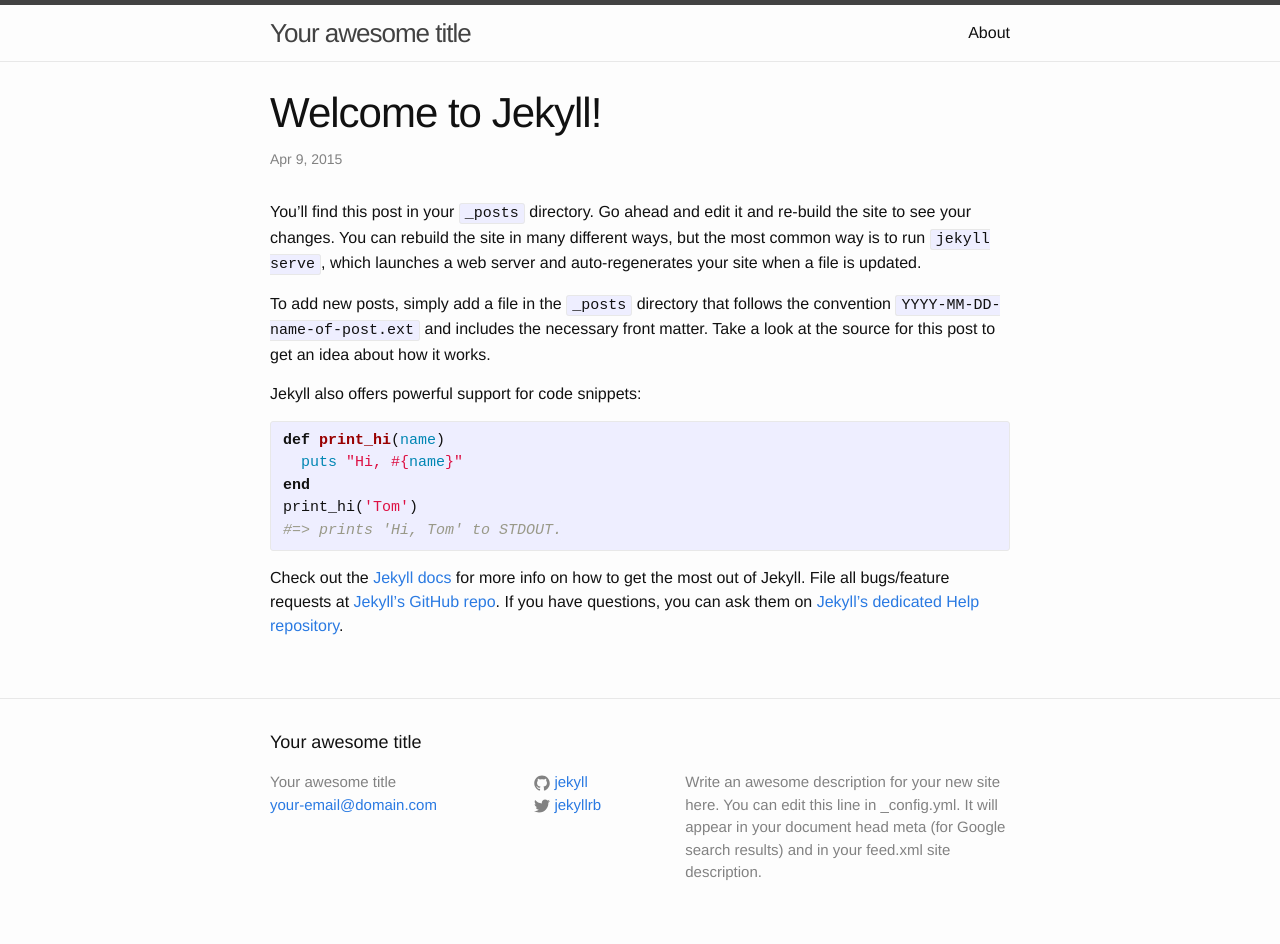
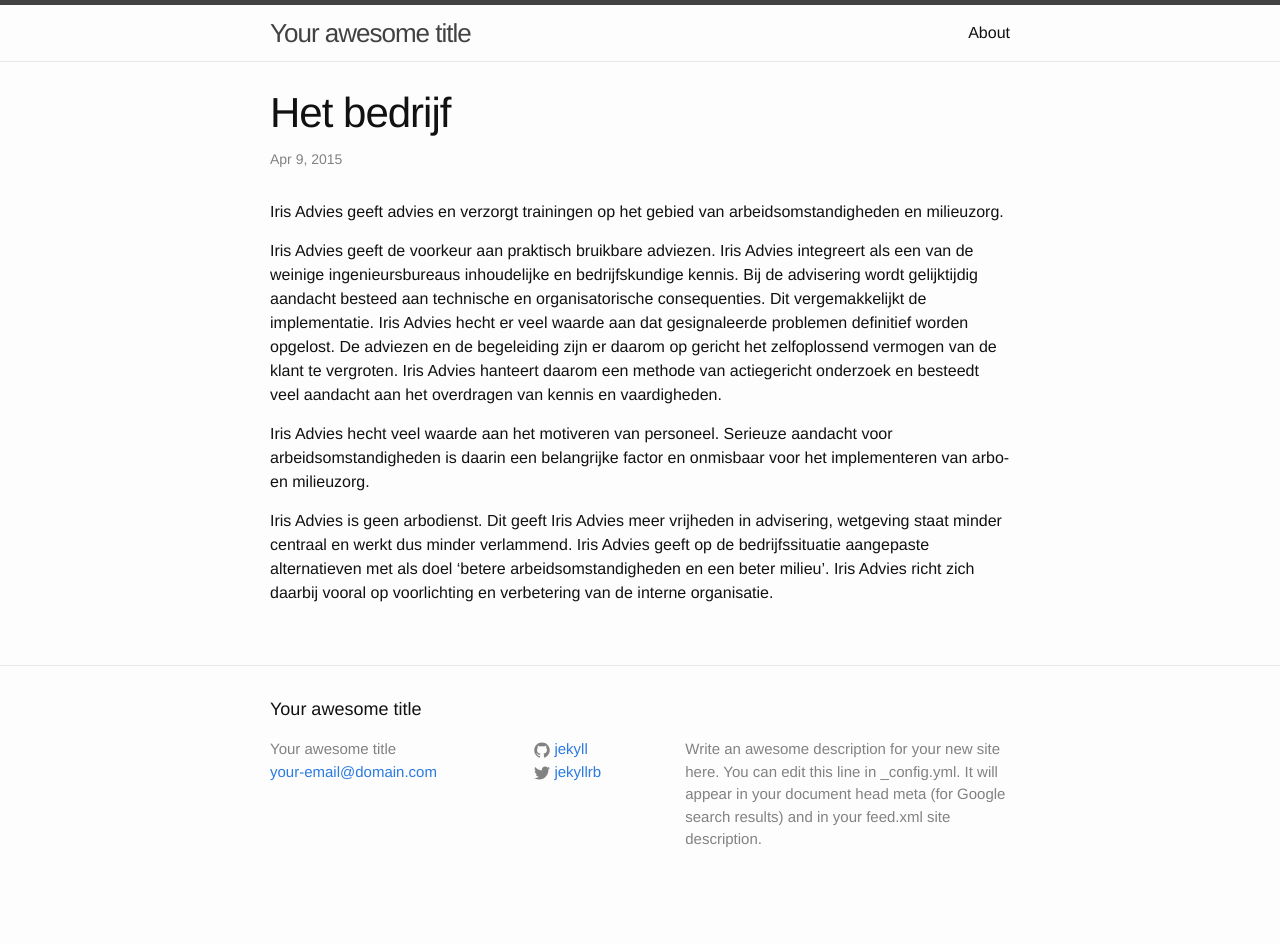
Before and after one commit to AllThatIsTheCase/AllThatIsTheCase.github.io, a Jekyll site: the page built from _posts/2015-04-09-welcome-to-jekyll.markdown, in a window 1280 px wide. Built offline with Jekyll 4.4.1, drawn with Linux system fonts in a browser that asks for light colours; after the commit the page ends 911 px from its top, so only the background shows below that.

Commit message:
Post update: null

```diff
--- a/_posts/2015-04-09-welcome-to-jekyll.markdown
+++ b/_posts/2015-04-09-welcome-to-jekyll.markdown
@@ -1,25 +1,12 @@
 ---
+published: true
+title: Het bedrijf
 layout: post
-title:  "Welcome to Jekyll!"
-date:   2015-04-09 10:42:08
-categories: jekyll update
 ---
-You’ll find this post in your `_posts` directory. Go ahead and edit it and re-build the site to see your changes. You can rebuild the site in many different ways, but the most common way is to run `jekyll serve`, which launches a web server and auto-regenerates your site when a file is updated.
+Iris Advies geeft advies en verzorgt trainingen op het gebied van arbeidsomstandigheden en milieuzorg.
 
-To add new posts, simply add a file in the `_posts` directory that follows the convention `YYYY-MM-DD-name-of-post.ext` and includes the necessary front matter. Take a look at the source for this post to get an idea about how it works.
+Iris Advies geeft de voorkeur aan praktisch bruikbare adviezen. Iris Advies integreert als een van de weinige ingenieursbureaus inhoudelijke en bedrijfskundige kennis. Bij de advisering wordt gelijktijdig aandacht besteed aan technische en organisatorische consequenties. Dit vergemakkelijkt de implementatie. Iris Advies hecht er veel waarde aan dat gesignaleerde problemen definitief worden opgelost. De adviezen en de begeleiding zijn er daarom op gericht het zelfoplossend vermogen van de klant te vergroten. Iris Advies hanteert daarom een methode van actiegericht onderzoek en besteedt veel aandacht aan het overdragen van kennis en vaardigheden.
 
-Jekyll also offers powerful support for code snippets:
+Iris Advies hecht veel waarde aan het motiveren van personeel. Serieuze aandacht voor arbeidsomstandigheden is daarin een belangrijke factor en onmisbaar voor het implementeren van arbo- en milieuzorg.
 
-{% highlight ruby %}
-def print_hi(name)
-  puts "Hi, #{name}"
-end
-print_hi('Tom')
-#=> prints 'Hi, Tom' to STDOUT.
-{% endhighlight %}
-
-Check out the [Jekyll docs][jekyll] for more info on how to get the most out of Jekyll. File all bugs/feature requests at [Jekyll’s GitHub repo][jekyll-gh]. If you have questions, you can ask them on [Jekyll’s dedicated Help repository][jekyll-help].
-
-[jekyll]:      http://jekyllrb.com
-[jekyll-gh]:   https://github.com/jekyll/jekyll
-[jekyll-help]: https://github.com/jekyll/jekyll-help
+Iris Advies is geen arbodienst. Dit geeft Iris Advies meer vrijheden in advisering, wetgeving staat minder centraal en werkt dus minder verlammend. Iris Advies geeft op de bedrijfssituatie aangepaste alternatieven met als doel 'betere arbeidsomstandigheden en een beter milieu'. Iris Advies richt zich daarbij vooral op voorlichting en verbetering van de interne organisatie.
```
